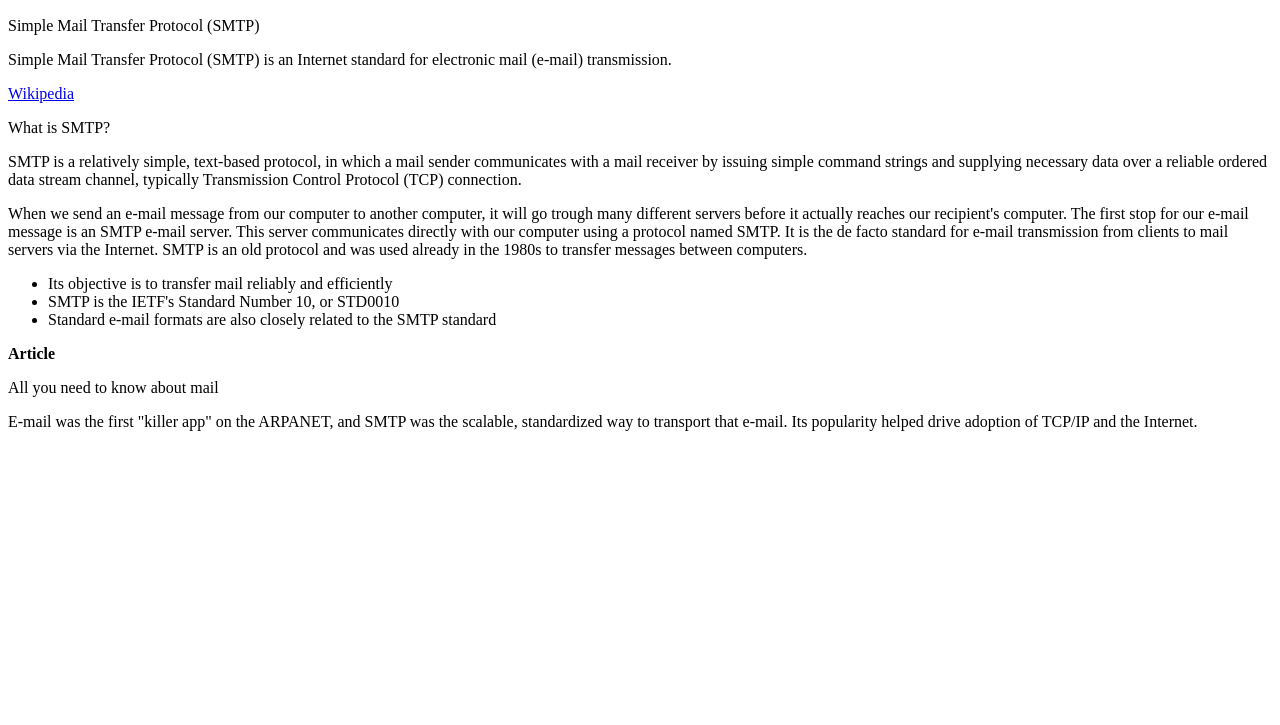
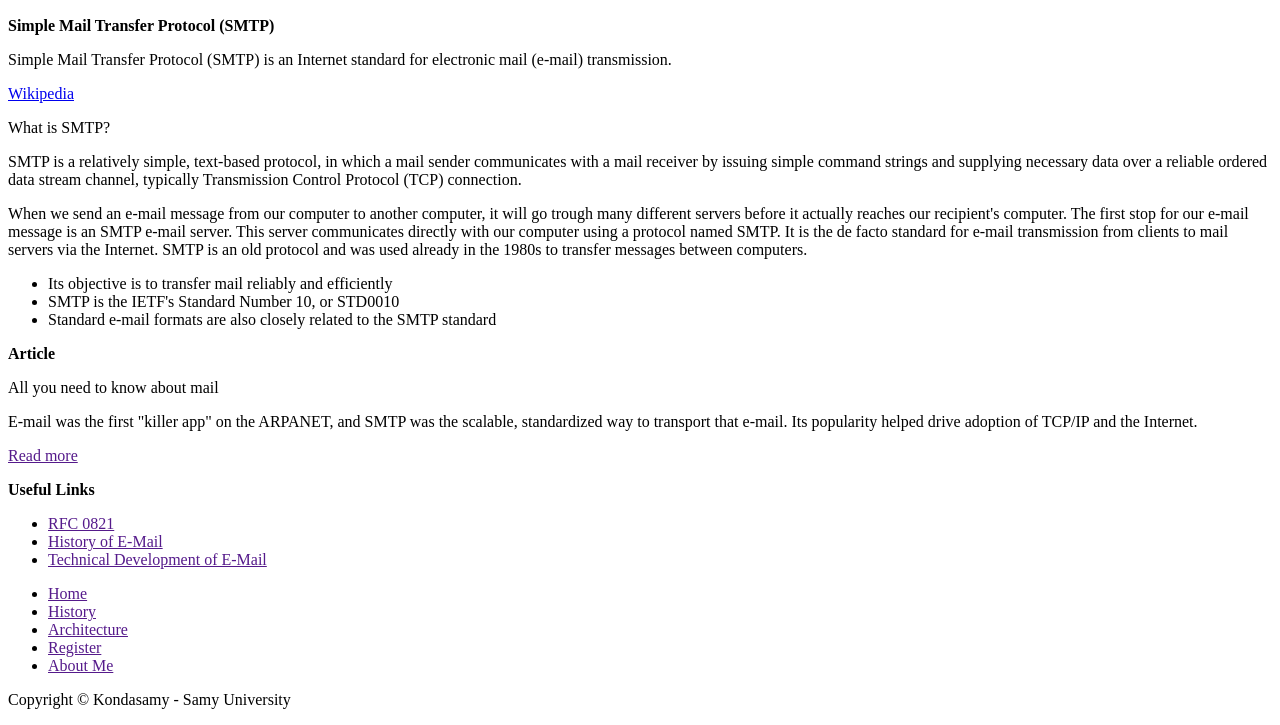
Before and after one commit to NielMc/html5---answer1, a plain HTML site: page index.html in a window 1280 px wide. Shown: the part 245-970 px from the top of the page. Before the commit the page ends 800 px from the top, so only its background shows below. Drawn offline with Linux system fonts and the light colour scheme.

Commit message:
Added links

```diff
--- a/index.html
+++ b/index.html
@@ -22,7 +22,7 @@
 </header>
 <section>
 	<img src="#.jpg">
-	<p>Simple Mail Transfer Protocol (SMTP)</p>
+	<p><strong>Simple Mail Transfer Protocol (SMTP)</strong></p>
 	<div><p>Simple Mail Transfer Protocol (SMTP) is an Internet standard for electronic mail (e-mail) transmission.</p>
 	<a href="www.wikipedia.com">Wikipedia</a>
 	</div>
@@ -39,11 +39,33 @@
 
 </section>
 <aside>
+<div>
 	<p><strong>Article</strong></p>
 	<p>All you need to know about mail</p>
 	<p>E-mail was the first "killer app" on the ARPANET, and SMTP was the scalable, standardized way to transport that e-mail. Its popularity helped drive adoption of TCP/IP and the Internet.</p>
+	<a href="">Read more</a>
+	</div>
+	<div>
+	<p><strong>Useful Links</strong></p>
+		<ul>
+			<li><a href="">RFC 0821</a></li>
+			<li><a href="">History of E-Mail</a></li>
+			<li><a href="">Technical Development of E-Mail</a></li>
+		</ul>
+	</div>
 </aside>
-<footer></footer>
+<footer>
+	<nav>
+		<ul>
+			<li><a href="">Home</a></li>
+			<li><a href="">History</a></li>
+			<li><a href="">Architecture</a></li>
+			<li><a href="">Register</a></li>
+			<li><a href="">About Me</a></li>
+		</ul>
+	</nav>
+	<p>Copyright © Kondasamy - Samy University</p>
+</footer>
 
 </body>
 </html>
```
